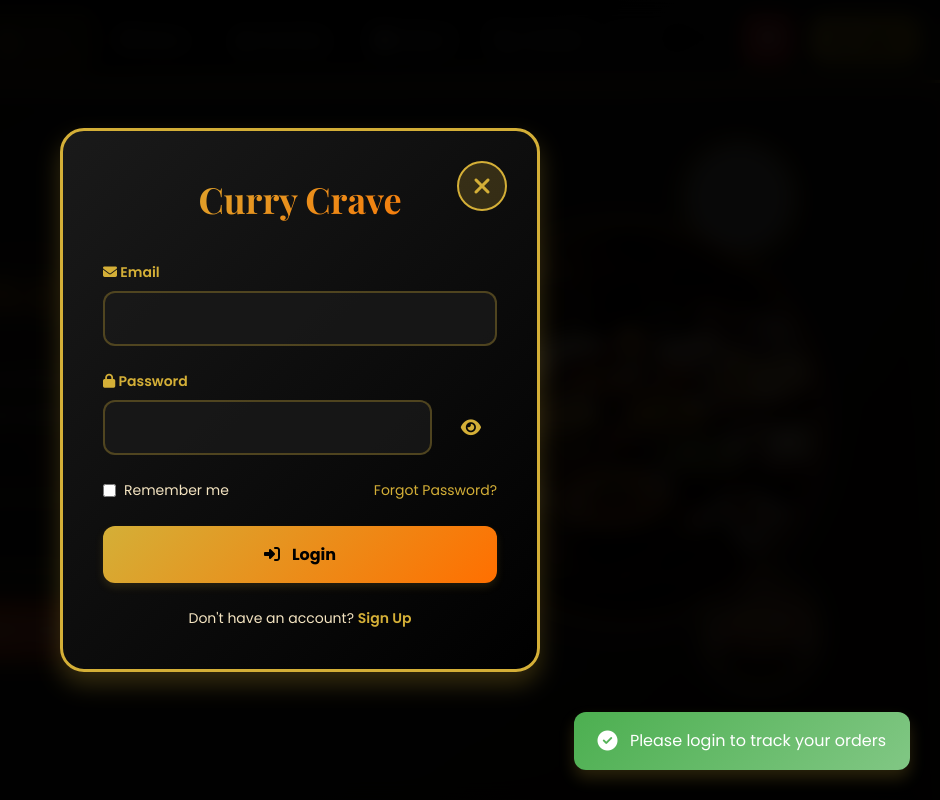
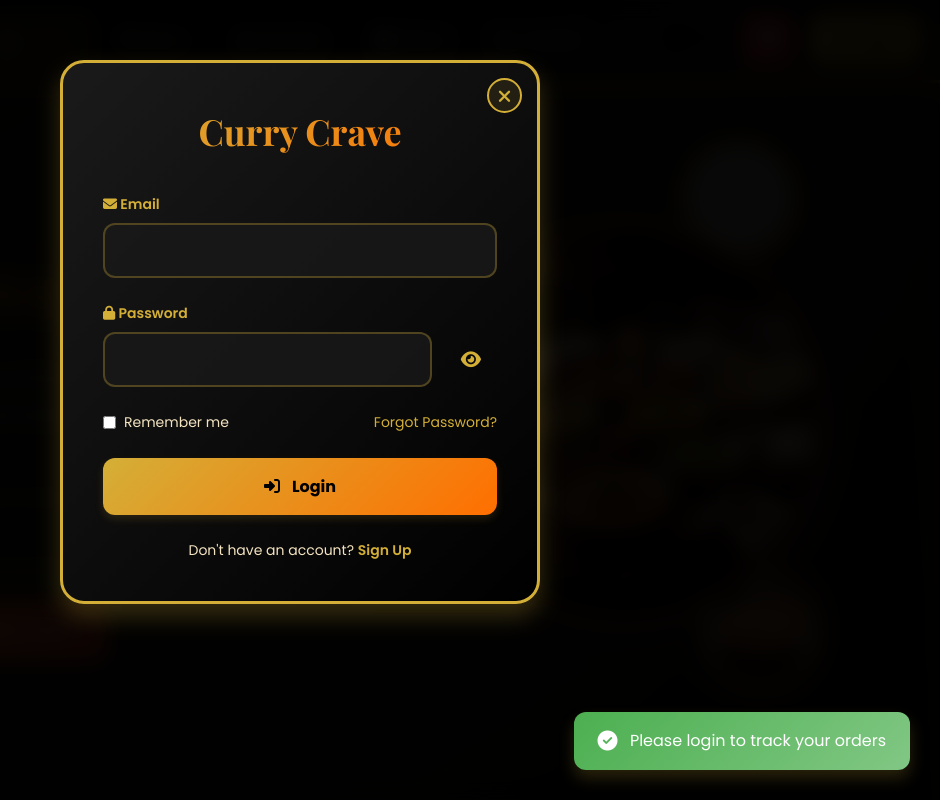
Before and after one commit to Ajit-ApTech/Curry-crave-final, a plain HTML site: page curry-crave-website/index.html in a window 1280 px wide. Both pictures are taken after a click on the button "Track". Shown: the top 800 px of the page, without its empty margins (340-1280 px from the left). Drawn offline with nearby package versions, Linux system fonts and the light colour scheme; no server answers; grey boxes are pictures that could not be loaded.

Commit message:
Fix modal layout issues and delivery message undefined bug

```diff
--- a/curry-crave-website/css/styles.css
+++ b/curry-crave-website/css/styles.css
@@ -1364,10 +1364,11 @@ button {
     background: rgba(0, 0, 0, 0.95);
     backdrop-filter: blur(10px);
     display: none;
-    align-items: center;
+    align-items: flex-start; /* Changed from center */
     justify-content: center;
     z-index: 2000;
-    padding: 20px;
+    padding: 60px 20px; /* Increased top padding */
+    overflow-y: auto; /* Allow scrolling */
 }
 
 .video-modal.active,
@@ -1377,18 +1378,18 @@ button {
 
 .close-modal {
     position: absolute;
-    top: 30px;
-    right: 30px;
-    width: 50px;
-    height: 50px;
+    top: 15px; /* Moved closer to edge */
+    right: 15px; /* Moved closer to edge */
+    width: 35px; /* Smaller button */
+    height: 35px; /* Smaller button */
     display: flex;
     align-items: center;
     justify-content: center;
-    background: rgba(212, 175, 55, 0.2);
+    background: rgba(212, 175, 55, 0.1);
     border: 2px solid var(--primary-gold);
     border-radius: 50%;
     color: var(--primary-gold);
-    font-size: 24px;
+    font-size: 18px; /* Smaller icon */
     cursor: pointer;
     transition: var(--transition-normal);
     z-index: 10;
@@ -1408,6 +1409,7 @@ button {
     border-radius: 20px;
     overflow: hidden;
     box-shadow: var(--shadow-xl);
+    margin: auto; /* Center in scrollable container */
 }
 
 .modal-content {
@@ -1419,6 +1421,7 @@ button {
     max-width: 480px;
     position: relative;
     box-shadow: var(--shadow-xl);
+    margin-bottom: 40px; /* Extra margin for scroll room */
 }
 
 .modal-title {
```
Also changed, not shown: Backend/curry-crave-backend/controllers/deliveryController.js (+5 -3 lines).
